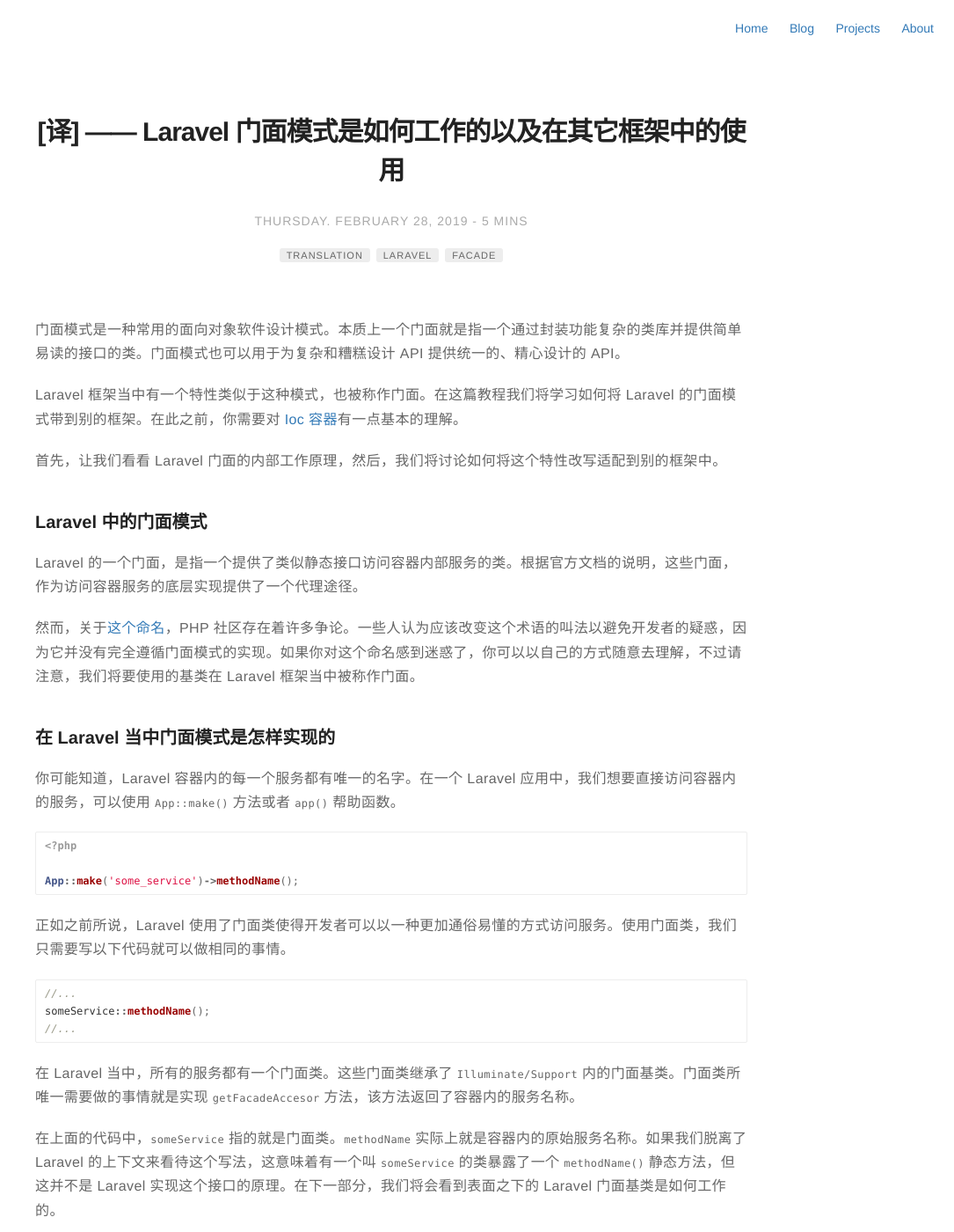
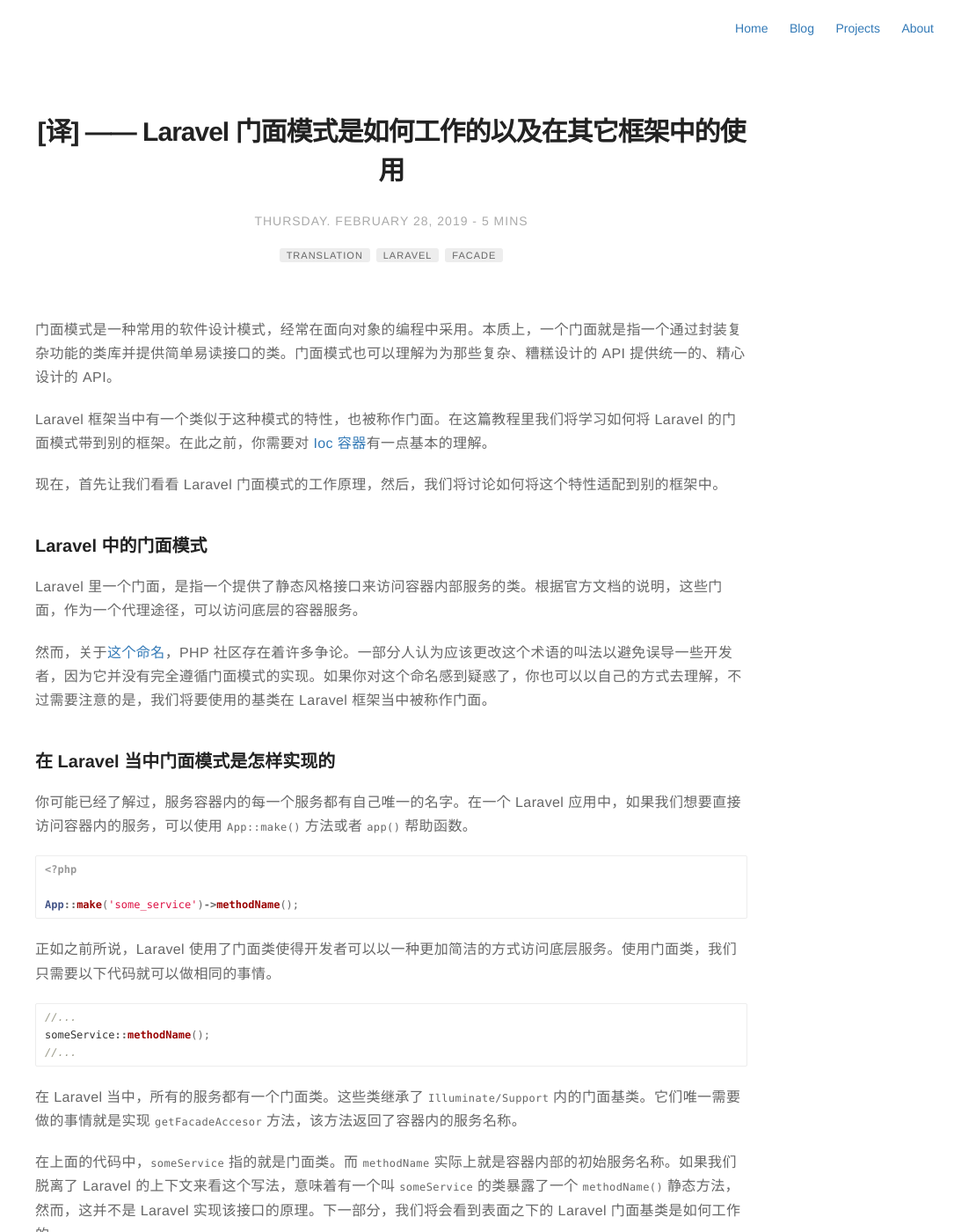
Before and after one commit to rust17/blog, a Jekyll site: the page built from _posts/second/2019-02-28-translation-how-laravel-facades-work-and-how-to-use-them-elsewhere.markdown, in a window 1280 px wide and 1400 px high. Shown: the whole window at 88% size, without its empty margins (195-1280 px from the left). Built offline with Jekyll 4.4.1, drawn with Linux system fonts in a browser that asks for light colours; some of the changed text lies outside the part shown.

Commit message:
modified:   _posts/second/2019-02-28-translation-how-laravel-facades-work-and-how-to-use-them-elsewhere.markdown

````diff
--- a/_posts/second/2019-02-28-translation-how-laravel-facades-work-and-how-to-use-them-elsewhere.markdown
+++ b/_posts/second/2019-02-28-translation-how-laravel-facades-work-and-how-to-use-them-elsewhere.markdown
@@ -12,21 +12,21 @@
 description: 翻译文章 —— 介绍了 Laravel 的门面模式以及如何移植到别的框架中
 ---
 
-门面模式是一种常用的面向对象软件设计模式。本质上一个门面就是指一个通过封装功能复杂的类库并提供简单易读的接口的类。门面模式也可以用于为复杂和糟糕设计 API 提供统一的、精心设计的 API。
+门面模式是一种常用的软件设计模式，经常在面向对象的编程中采用。本质上，一个门面就是指一个通过封装复杂功能的类库并提供简单易读接口的类。门面模式也可以理解为为那些复杂、糟糕设计的 API 提供统一的、精心设计的 API。
 
-Laravel 框架当中有一个特性类似于这种模式，也被称作门面。在这篇教程我们将学习如何将 Laravel 的门面模式带到别的框架。在此之前，你需要对 [Ioc 容器](https://www.sitepoint.com/inversion-of-control-the-hollywood-principle/)有一点基本的理解。
+Laravel 框架当中有一个类似于这种模式的特性，也被称作门面。在这篇教程里我们将学习如何将 Laravel 的门面模式带到别的框架。在此之前，你需要对 [Ioc 容器](https://www.sitepoint.com/inversion-of-control-the-hollywood-principle/)有一点基本的理解。
 
-首先，让我们看看 Laravel 门面的内部工作原理，然后，我们将讨论如何将这个特性改写适配到别的框架中。
+现在，首先让我们看看 Laravel 门面模式的工作原理，然后，我们将讨论如何将这个特性适配到别的框架中。
 
 ### Laravel 中的门面模式
 
-Laravel 的一个门面，是指一个提供了类似静态接口访问容器内部服务的类。根据官方文档的说明，这些门面，作为访问容器服务的底层实现提供了一个代理途径。
+Laravel 里一个门面，是指一个提供了静态风格接口来访问容器内部服务的类。根据官方文档的说明，这些门面，作为一个代理途径，可以访问底层的容器服务。
 
-然而，关于[这个命名](https://www.brandonsavage.net/lets-talk-about-facades/)，PHP 社区存在着许多争论。一些人认为应该改变这个术语的叫法以避免开发者的疑惑，因为它并没有完全遵循门面模式的实现。如果你对这个命名感到迷惑了，你可以以自己的方式随意去理解，不过请注意，我们将要使用的基类在 Laravel 框架当中被称作门面。
+然而，关于[这个命名](https://www.brandonsavage.net/lets-talk-about-facades/)，PHP 社区存在着许多争论。一部分人认为应该更改这个术语的叫法以避免误导一些开发者，因为它并没有完全遵循门面模式的实现。如果你对这个命名感到疑惑了，你也可以以自己的方式去理解，不过需要注意的是，我们将要使用的基类在 Laravel 框架当中被称作门面。
 
 ### 在 Laravel 当中门面模式是怎样实现的
 
-你可能知道，Laravel 容器内的每一个服务都有唯一的名字。在一个 Laravel 应用中，我们想要直接访问容器内的服务，可以使用 `App::make()` 方法或者 `app()` 帮助函数。
+你可能已经了解过，服务容器内的每一个服务都有自己唯一的名字。在一个 Laravel 应用中，如果我们想要直接访问容器内的服务，可以使用 `App::make()` 方法或者 `app()` 帮助函数。
 
 ```php
 <?php
@@ -34,7 +34,7 @@
 App::make('some_service')->methodName();
 ```
 
-正如之前所说，Laravel 使用了门面类使得开发者可以以一种更加通俗易懂的方式访问服务。使用门面类，我们只需要写以下代码就可以做相同的事情。
+正如之前所说，Laravel 使用了门面类使得开发者可以以一种更加简洁的方式访问底层服务。使用门面类，我们只需要以下代码就可以做相同的事情。
 
 ```php
 //...
@@ -42,17 +42,17 @@
 //...
 ```
 
-在 Laravel 当中，所有的服务都有一个门面类。这些门面类继承了 `Illuminate/Support` 内的门面基类。门面类所唯一需要做的事情就是实现 `getFacadeAccesor` 方法，该方法返回了容器内的服务名称。
+在 Laravel 当中，所有的服务都有一个门面类。这些类继承了 `Illuminate/Support` 内的门面基类。它们唯一需要做的事情就是实现 `getFacadeAccesor` 方法，该方法返回了容器内的服务名称。
 
-在上面的代码中，`someService` 指的就是门面类。`methodName` 实际上就是容器内的原始服务名称。如果我们脱离了 Laravel 的上下文来看待这个写法，这意味着有一个叫 `someService` 的类暴露了一个 `methodName()` 静态方法，但这并不是 Laravel 实现这个接口的原理。在下一部分，我们将会看到表面之下的 Laravel 门面基类是如何工作的。
+在上面的代码中，`someService` 指的就是门面类。而 `methodName` 实际上就是容器内部的初始服务名称。如果我们脱离了 Laravel 的上下文来看这个写法，意味着有一个叫 `someService` 的类暴露了一个 `methodName()` 静态方法，然而，这并不是 Laravel 实现该接口的原理。下一部分，我们将会看到表面之下的 Laravel 门面基类是如何工作的。
 
 ### 门面基类
 
-门面基类定义了一个叫 `$app` 的私有属性用来保存了指向服务容器的实例。如果我们需要在 Laravel 之外使用门面，那么必须先在容器内明确设置使用 `setFacadeApplication()` 方法。我们很快就会讲到这点。
+门面基类定义了一个叫 `$app` 的私有属性用来保存了指向服务容器的实例。如果我们需要在 Laravel 之外使用门面，那么必须先在容器内明确设置实例即使用 `setFacadeApplication()` 方法。我们很快就会讲到这点。
 
-在门面基类内，已经定义好了魔术方法 `__callStatic`，该方法用于处理调用类内不存在的静态方法的情况。当我们针对 Laravel 门面类调用静态方法时，因为类内没有实现该方法，那么 `__callStatic` 方法就会被触发。所以，`__callStatic` 方法从容器中取出服务并调用对应的方法。
+在门面基类内，已经定义好了魔术方法 `__callStatic`，该方法用于处理调用类内不存在的静态方法的情况。当我们针对 Laravel 门面类调用静态方法时，因为类内并没有该方法，那么 `__callStatic` 方法就会被触发。因此，`__callStatic` 方法从容器中取出服务并调用对应的方法。
 
-这就是一个门面基类内部的 `__callStatic` 方法的实现：
+以下是一个门面基类内部的 `__callStatic` 方法的实现：
 
 ```php
 <?php
@@ -90,7 +90,7 @@
     }
 ```
 
-上述方法内部的 `getFacadeRoot()` 负责从容器内获取服务。
+上述方法的 `getFacadeRoot()` 负责从容器内获取服务实例。
 
 ### 解剖一个门面类
 
@@ -138,9 +138,9 @@
 ],
 ```
 
-好，现在让我们来看看 Laravel 是怎样使用这个数组关联到门面类的。在自动加载阶段，Laravel 调用了一个 `Illuminate\Foundation` 内部叫 `AliasLoader` 的服务。`AliasLoader` 接收 `aliases` 数组，遍历所有的元素，然后使用 [spl_autoload_register](http://php.net/manual/en/function.spl-autoload-register.php) 方法创建一个 `__autoload` 函数队列。每一个 `__autoload` 函数通过使用 PHP 的 [class_alias](http://php.net/manual/en/function.class-alias.php) 函数为对应的门面类创建一个别名。
+好，现在让我们来看看 Laravel 是怎样使用这个数组关联到门面类的。在自动加载阶段，Laravel 调用了一个 `Illuminate\Foundation` 内叫 `AliasLoader` 的服务。`AliasLoader` 接收 `aliases` 数组，遍历所有的元素，然后使用 [spl_autoload_register](http://php.net/manual/en/function.spl-autoload-register.php) 方法创建一个 `__autoload` 函数队列。每一个 `__autoload` 函数通过使用 PHP 的 [class_alias](http://php.net/manual/en/function.class-alias.php) 函数为对应的门面类创建一个别名。
 
-这样做的结果是，我们不需要在使用这些类之前引入每一个类并且通过 `use` 指令给每个类起别名。因此每当我们访问一个不存在的类时，PHP 就会检查 `__autoload` 队列获取合适的自动加载器。到那个时候，`AliasLoader` 早已注册好了所有的 `__autoload` 函数。每个自动加载器将别名类名根据 `aliases` 数组解析到原始的类名。最后，为这些类创建别名类。想象下以下方法的调用：
+这样做的结果是，我们不再需要在使用这些类之前单独引入每一个类并且通过 `use` 指令给每个类起别名。因此，每当我们访问一个不存在的类时，PHP 就会检查 `__autoload` 队列获取对应的自动加载器。在那个时候，`AliasLoader` 早已注册好了所有的 `__autoload` 函数。每个自动加载器将使用类名别名根据 `aliases` 数组解析到原始的类名。最后，为这些类创建别名类。可以想象以下方法的调用原理：
 
 ```php
 // 根据 aliases 数组 FancyName 被解析到了 App\Facades\SomeServiceFacade
@@ -162,7 +162,7 @@
 $app['some.service']->someMethod()
 ```
 
-现在，在门面类的帮助下，我们也可以给 Silex 的服务提供类似静态的接口了。除此以外，我们还可以使用 `AliasLoader` 服务来为这些门面起有含义的别名。结果是，我们可以像这样重构上面的代码：
+现在，在门面类的帮助下，我们也可以给 Silex 的服务提供静态风格的接口了。除此以外，我们还可以使用 `AliasLoader` 服务来为这些门面起有特定含义的别名。其结果就是，我们可以像这样重构上面的代码：
 
 ```php
 <?php
@@ -183,7 +183,7 @@
 
 为某个服务创建一个门面，我们只需要继承门面基类以及实现 `getFacadeAccessor` 方法就可以了。
 
-这篇文章当中，让我们把所有的门面放在 `src/Facades` 目录下。举个栗子，对于一个名为 `some.service` 的服务，它的门面应该是这样的：
+让我们把所有的门面放在 `src/Facades` 目录下。举个栗子，对于一个名为 `some.service` 的服务，它的门面应该是这样的：
 
 ```php
 <?php
@@ -215,21 +215,21 @@
 Illuminate\Support\Facade::setFacadeApplication($app);
 ```
 
-该方法将为继承该门面基类的所有类设置好容器。
+该方法将为继承该门面基类的所有类设置好容器实例。
 
-现在，我们就可以使用创建好的门面，以静态的方式调用所有的方法，而不是在容器中访问服务了。
+现在，我们就可以使用创建好的门面，以静态方法的方式调用所有的方法，而不是在容器中访问服务了。
 
 ### 实现别名访问
 
-为了使用别名类，我们将采用之前提到的 `AliasLoader`。`AliasLoader` 是 `illuminate\foundation` 包的一部分。我们可以通过下载整个包或者复制[关键代码](https://github.com/laravel/framework/blob/5.1/src/Illuminate/Foundation/AliasLoader.php)保存成一个文件的方式导入到项目中。
+为了使用别名类访问，我们将采用之前提到的 `AliasLoader`。`AliasLoader` 是 `illuminate\foundation` 包的一部分。我们可以通过下载整个包或者复制[关键代码](https://github.com/laravel/framework/blob/5.1/src/Illuminate/Foundation/AliasLoader.php)保存成一个文件的方式导入到项目中。
 
 如果你想只复制源代码，那么我建议你把它保存在 `src/Facades` 目录下。你也可以根据你的项目结构找到合适的命名空间来存放 `AliasLoader`。
 
-该例子中，让我们复制代码然后存放到命名空间 `app/facades` 下。
+现在，让我们复制代码然后存放到命名空间 `app/facades` 下。
 
 ### 创建别名数组
 
-让我们在 `config` 目录下新建一个名为 `aliases.php` 的文件然后像这样绑定门面-别名关系：
+让我们在 `config` 目录下新建一个名为 `aliases.php` 的文件然后像下面这样绑定门面-别名关系：
 
 ```php
 <?php
@@ -238,13 +238,13 @@
 ];
 ```
 
-`FancyName` 就是我们希望用 `App\Facades\SomeService` 替代的别名。
+`FancyName` 就是我们希望用以替代 `App\Facades\SomeService` 的别名。
 
 ### 注册别名
 
 `AliasLoader` 只是一个单一服务。创建或者获取别名加载器实例，需要将所有的别名数组作为一个参数传给 `getInstance` 方法。最后，注册所有的别名，我们需要调用它的 `register` 方法。
 
-再次，在 `app.php` 文件中添加如下代码：
+再一次在 `app.php` 文件中添加如下代码：
 
 ```php
 <?php
@@ -255,7 +255,7 @@
 App\Facades\AliasLoader::getInstance($aliases)->register();
 ```
 
-这就是所有内容了，现在，我们可以像这样使用服务了：
+这就是关于门面模式的所有内容了，现在，我们可以像这样使用服务：
 
 ```php
 <?php
````
Also changed, not shown: other parts of _posts/second/2019-02-28-translation-how-laravel-facades-work-and-how-to-use-them-elsewhere.markdown (+6 -6 lines).
